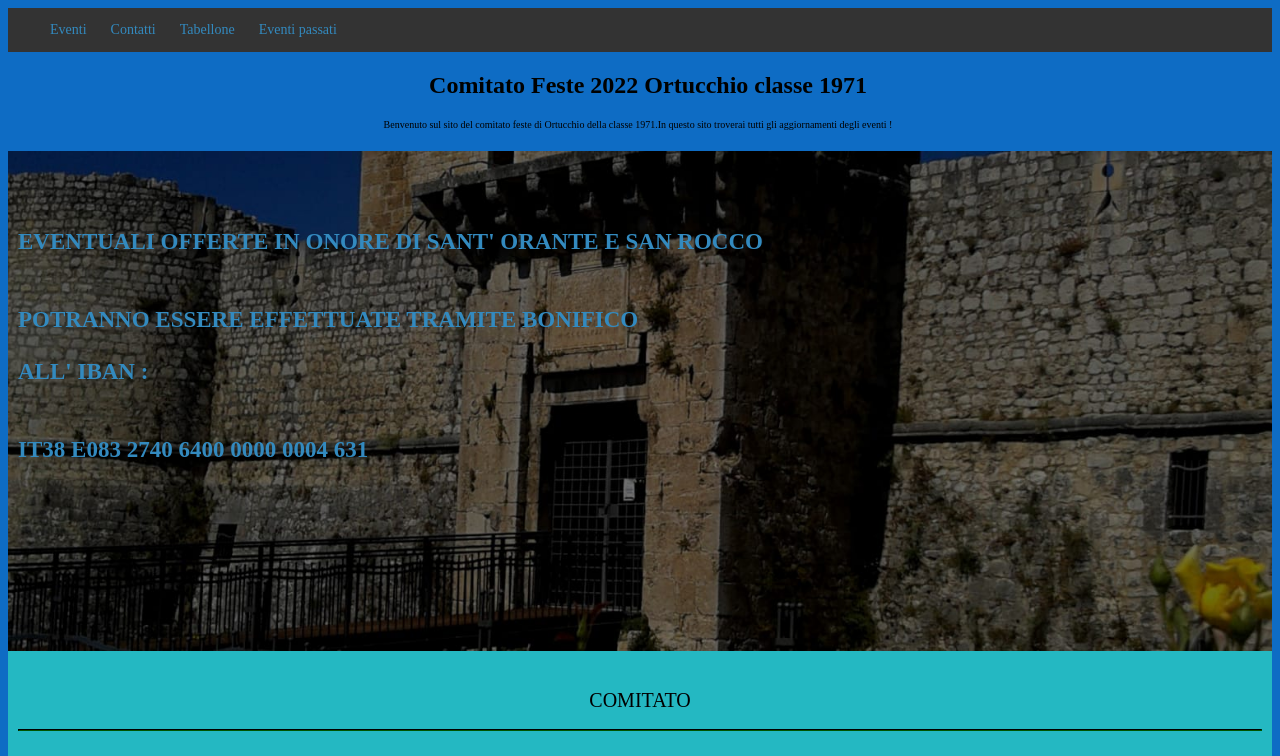
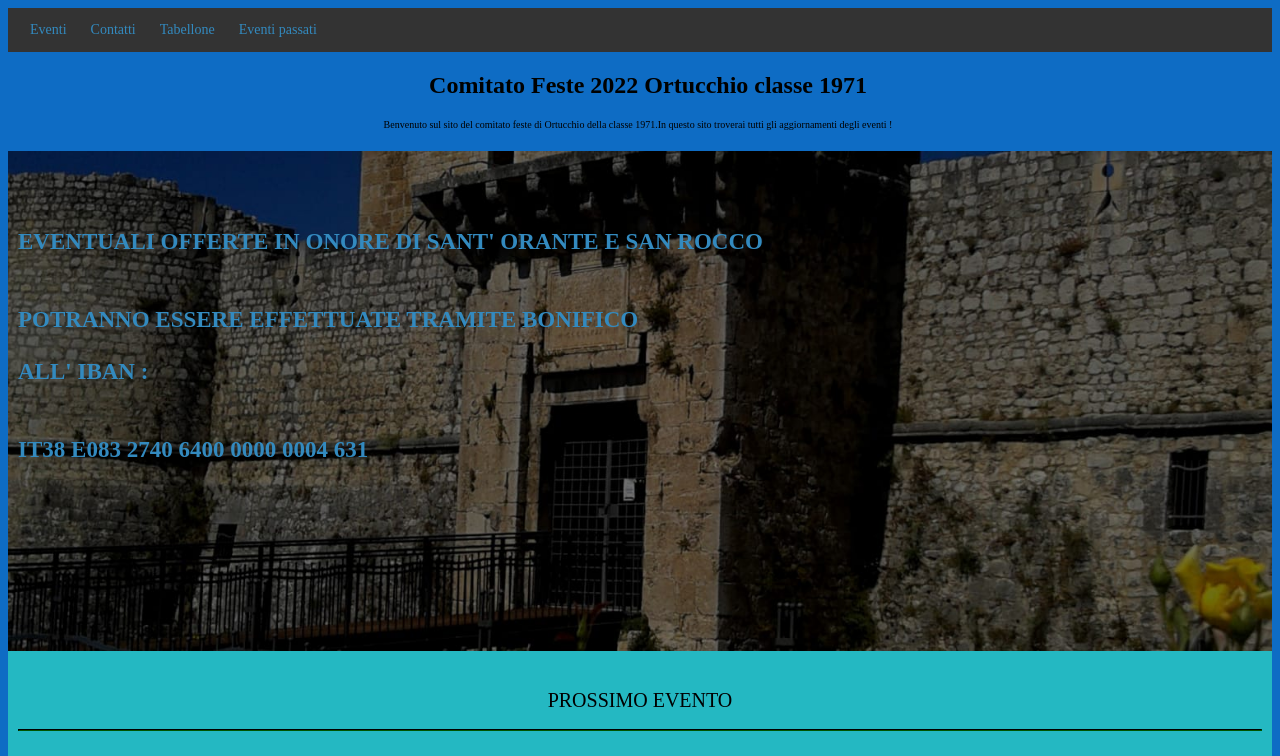
Before and after one commit to the-Octopus-Shy/comitatofeste2022ortucchio, a plain HTML site: page index.html in a window 1280 px wide. Shown: the top 756 px of the page. Drawn offline with Linux system fonts and the light colour scheme.

Commit message:
modifica degli errori fatti in modifica 3

```diff
--- a/index.css
+++ b/index.css
@@ -86,5 +86,3 @@ body{
     width: 300px;
     color: #000100;
   }
-
-  /* codice sfondo bello */
--- a/index.html
+++ b/index.html
@@ -18,7 +18,7 @@
 <body>
 
   <div class="topnav" id="myTopnav">
-    <a href="Eventi.html" class="active" style="margin-left: 30px; color:  #338abf;">Eventi</a>
+    <a href="Eventi.html" class="active" style="margin-left: 10px; color:  #338abf;">Eventi</a>
     <a href="Contatti.html" style="color:  #338abf;">Contatti</a>
     <a href="Tabellone.html" style="color:  #338abf;">Tabellone</a>
     <a href="Passati.html" style="color:  #338abf;">Eventi passati </a>
@@ -46,7 +46,7 @@
 
 <div style="height: 1200px;background-color: #24b8c2;">
   <br>
-  <p class="titolo" style=" height: 20px; font-size: 20px; ">COMITATO</p>
+  <p class="titolo" style=" height: 20px; font-size: 20px; ">PROSSIMO EVENTO</p>
   <hr style="margin: 10px; background-color: #000100; border-color: #000100;">
   <br>
 <img src="EVENTO N3 .jpeg" style=" margin-left: 50px; height: 400px; border-style: groove; border-color: #000100;"> </p>
```
